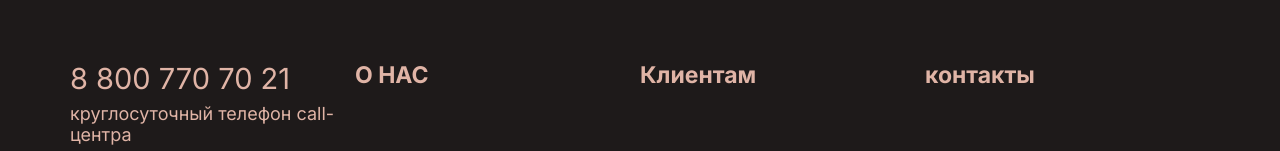
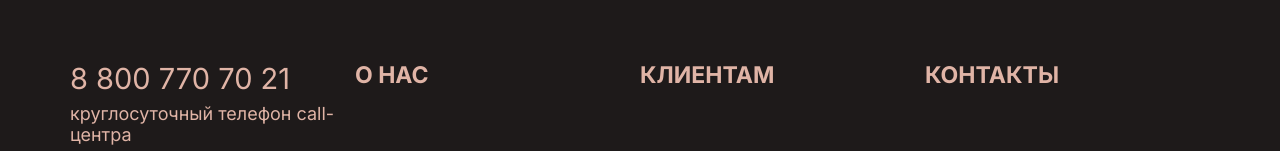
Before and after one commit to destroyer-beep/mvp, a Next.js app: page / in a window 1280 px wide. Shown: the part 293-444 px from the top of the page. Built offline with nearby package versions, Linux system fonts and the light colour scheme.

Commit message:
fix grade

```diff
--- a/src/components/CardInfo/CardInfo.tsx
+++ b/src/components/CardInfo/CardInfo.tsx
@@ -18,7 +18,7 @@ type TData = {
   data: TProduct
 }
 export default function CardInfo({data}:TData) {
-  const [grade, setGrade] = useState(data.grade);
+  const [grade, setGrade] = useState(data.grade - 1);
   const gradeItems = [0, 1, 2, 3, 4];
 
   return <div className={styles.card}>
@@ -37,8 +37,8 @@ export default function CardInfo({data}:TData) {
           <span>{data.grade}/5</span>
           <div className={styles.card__content_stars}>
             {gradeItems.map(value => {
-              if(value <= grade) return <Image key={Math.random()} onMouseOver={() => setGrade(value)} onMouseOut={() => setGrade(data.grade)} src={fullStar} width={37} height={43} alt={'Star'} priority/>;
-              else return <Image key={Math.random()} onMouseOver={() => setGrade(value)} onMouseOut={() => setGrade(data.grade)} src={emptyStar} width={37} height={43} alt={'Star'} priority/>
+              if(value <= grade) return <Image key={Math.random()} onMouseOver={() => setGrade(value)} onMouseOut={() => setGrade(data.grade - 1)} src={fullStar} width={37} height={43} alt={'Star'} priority/>;
+              else return <Image key={Math.random()} onMouseOver={() => setGrade(value)} onMouseOut={() => setGrade(data.grade - 1)} src={emptyStar} width={37} height={43} alt={'Star'} priority/>
             })}
           </div>
         </div>
--- a/src/components/Footer/Footer.tsx
+++ b/src/components/Footer/Footer.tsx
@@ -22,14 +22,14 @@ export default function Footer() {
           </div>
 
           <div className={styles.footer__links_wrapper}>
-            <h2 className={styles.footer__links_title}>Клиентам</h2>
+            <h2 className={styles.footer__links_title}>КЛИЕНТАМ</h2>
             <Link href={'/profile'} className={styles.footer__links_item}>заказы и доставка</Link>
             <Link href={'/profile'} className={styles.footer__links_item}>возврат товара</Link>
             <Link href={'/profile'} className={styles.footer__links_item}>бонусная программа</Link>
           </div>
 
           <div className={styles.footer__links_wrapper}>
-            <h2 className={styles.footer__links_title}>контакты</h2>
+            <h2 className={styles.footer__links_title}>КОНТАКТЫ</h2>
             <Link href={'/profile'} className={styles.footer__links_item}>общие контакты</Link>
             <Link href={'/profile'} className={styles.footer__links_item}>отдел развития</Link>
             <Link href={'/profile'} className={styles.footer__links_item}>отдел маркетинга и рекламы</Link>
```
